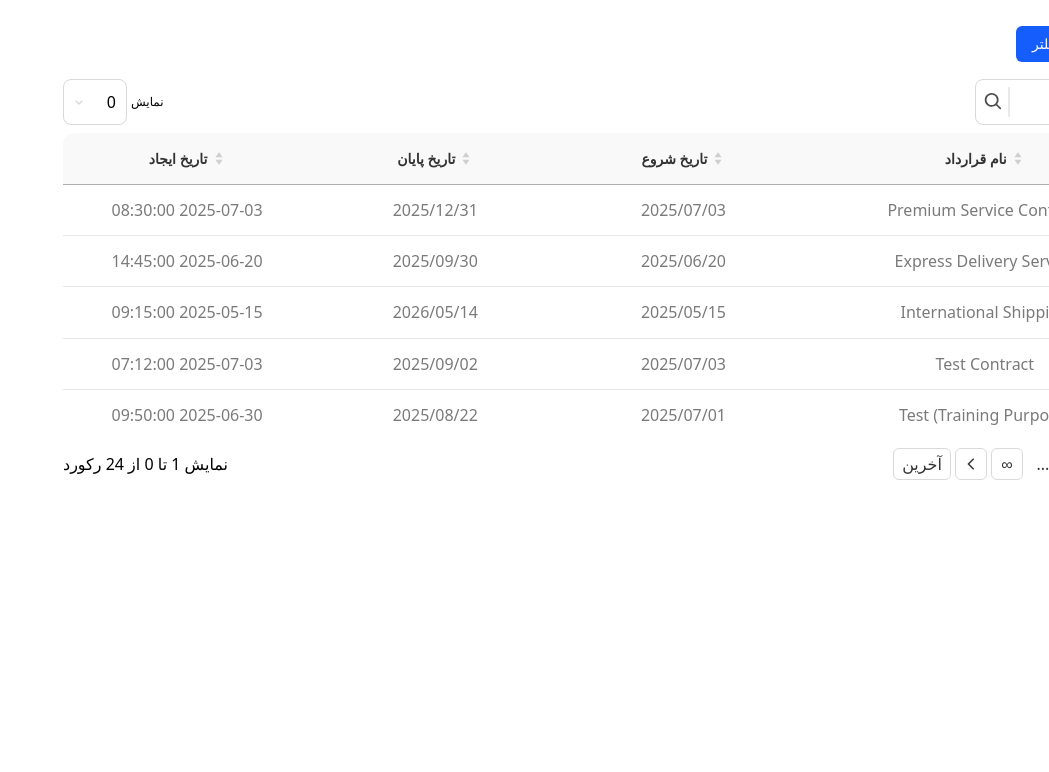
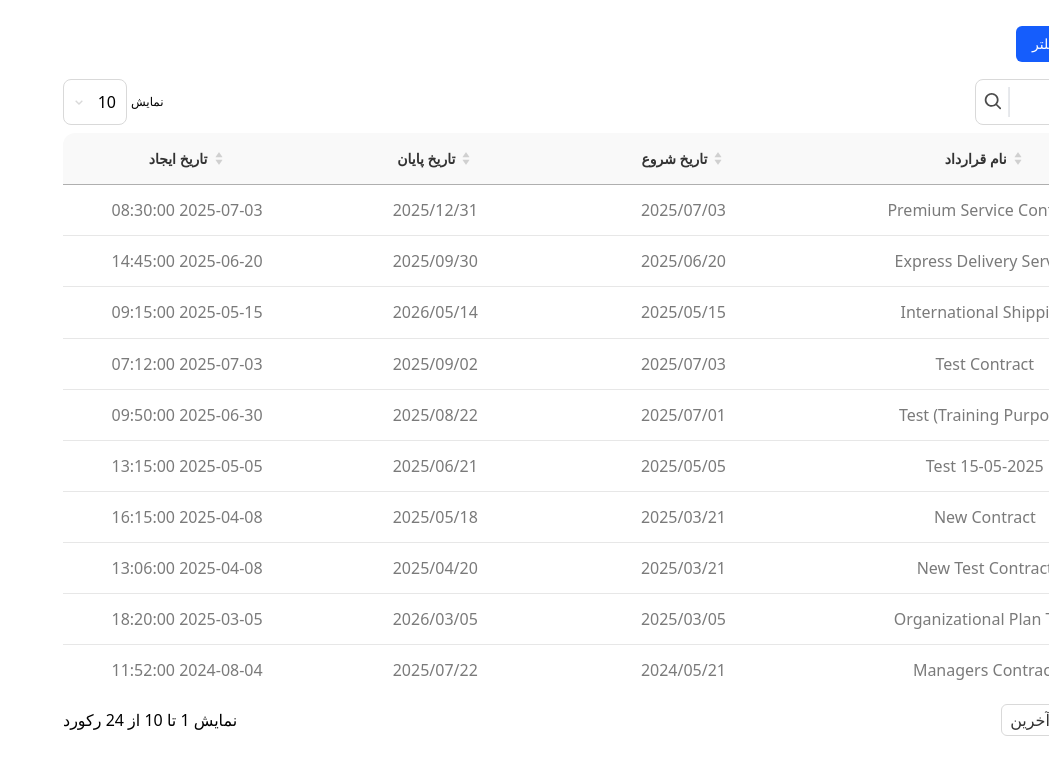
Before and after one commit to fatemeh-bd/responsive-react-datatable, a React (Vite) app: page / in a window 1280 px wide. Shown: the top 772 px of the page, without its empty margins (231-1280 px from the left). Built offline with nearby package versions, Linux system fonts and the light colour scheme.

Commit message:
add options

```diff
--- a/src/App.tsx
+++ b/src/App.tsx
@@ -34,15 +34,13 @@ const App: React.FC = () => {
     },
   ];
   return (
-    <div className="min-h-screen w-screen  p-6">
+    <div className="min-h-screen w-screen  p-6" id="content-wrapper">
       <Table
         isTestMode={true}
         columns={columns}
         endpoint="api/contracts"
         title="لیست قراردادها"
         tableName="contracts"
-        pageSize={5}
-        height={"400"}
         saveSearch={true}
         searchPlaceholder="Search..."
         // فیلترهای سفارشی
--- a/src/components/table/Table.tsx
+++ b/src/components/table/Table.tsx
@@ -1,4 +1,10 @@
-import React, { useCallback, useEffect, useMemo, useState } from "react";
+import React, {
+  useCallback,
+  useEffect,
+  useLayoutEffect,
+  useMemo,
+  useState,
+} from "react";
 import { CgClose, CgSearch } from "react-icons/cg";
 import { postMethod } from "./requirements/callApi";
 import { numberWithCommas } from "./requirements/utils";
@@ -35,7 +41,10 @@ const getSearchParams = () => {
 const updateSearchParams = (params: URLSearchParams, replace = false) => {
   if (typeof window === "undefined") return;
 
-  const newUrl = `${window.location.pathname}?${params.toString()}`;
+  const qs = params.toString();
+  const newUrl = qs
+    ? `${window.location.pathname}?${qs}`
+    : window.location.pathname;
   if (replace) {
     window.history.replaceState(null, "", newUrl);
   } else {
@@ -45,9 +54,42 @@ const updateSearchParams = (params: URLSearchParams, replace = false) => {
 
 export const defaultSize = 10;
 
+export interface AutoPageSizeConfig {
+  enabled?: boolean;
+  containerSelector?: string;
+  subtractSelectors?: string[];
+  optionalSelectorsForExtraBuffer?: string[];
+  rowHeight?: number;
+  baseBufferRows?: number;
+  extraBufferRows?: number;
+}
+
+const defaultAutoConfig: AutoPageSizeConfig = {
+  enabled: true,
+  containerSelector: "#content-wrapper",
+  subtractSelectors: [
+    "#filters",
+    "#topFilter",
+    "#tabPage",
+    "#paging",
+    "#userCards",
+    "#title",
+  ],
+  optionalSelectorsForExtraBuffer: [
+    "#tabPage",
+    "#topFilter",
+    "#userCards",
+    "#title",
+  ],
+  rowHeight: 51.15,
+  baseBufferRows: 2,
+  extraBufferRows: 1,
+};
+
 interface ExtendedTableProps extends TableProps {
   isTestMode?: boolean;
   themeConfig?: FZTableThemeConfigType;
+  autoPageSizeConfig?: AutoPageSizeConfig;
 }
 
 const Table: React.FC<ExtendedTableProps> = ({
@@ -77,7 +119,20 @@ const Table: React.FC<ExtendedTableProps> = ({
   hasColumnOrder,
   isTestMode = false,
   themeConfig,
+  autoPageSizeConfig: customAutoPageSizeConfig,
 }) => {
+  const autoConfig = { ...defaultAutoConfig, ...customAutoPageSizeConfig };
+
+  const {
+    enabled: autoEnabled,
+    containerSelector,
+    subtractSelectors,
+    optionalSelectorsForExtraBuffer,
+    rowHeight = defaultAutoConfig.rowHeight,
+    baseBufferRows,
+    extraBufferRows,
+  } = autoConfig;
+
   const searchParams = getSearchParams();
 
   const setSearchParams = useCallback(
@@ -90,8 +145,10 @@ const Table: React.FC<ExtendedTableProps> = ({
     },
     []
   );
+
   const pageSizeInitial = Number(searchParams?.get("pageSize")) || pageSize;
   const isMobile = useIsMobile();
+
   const [dynamicPageSize, setDynamicPageSize] = useState(
     isMobile ? pageSizeInitial : 0
   );
@@ -115,24 +172,7 @@ const Table: React.FC<ExtendedTableProps> = ({
   const [isFetching, setIsFetching] = useState(false);
   const [error, setError] = useState<string | null>(null);
 
-  const handleCheckboxChange = useCallback(
-    (row: any) => {
-      const id = row?.[selectedKey];
-      if (!id) return;
-
-      if (selectedIds?.includes(id)) {
-        onSelectChange?.(selectedIds.filter((i) => i !== id));
-      } else {
-        onSelectChange?.([...(selectedIds || []), id]);
-      }
-    },
-    [selectedIds, onSelectChange, selectedKey]
-  );
-
-  const handleOrderChange = useCallback((newOrder: OrderType) => {
-    setOrder(newOrder ? [newOrder] : []);
-  }, []);
-
+  // columnsWithRow memo
   const columnsWithRow = useMemo<ColumnType[]>(() => {
     return [
       {
@@ -160,24 +200,43 @@ const Table: React.FC<ExtendedTableProps> = ({
       },
       ...columns,
     ];
+    // eslint-disable-next-line react-hooks/exhaustive-deps
   }, [
     columns,
     isSelectable,
     selectedIds,
     selectedKey,
-    handleCheckboxChange,
     isMobile,
     pageNum,
     dynamicPageSize,
     endpoint,
   ]);
 
+  // checkbox handler depends on selectedIds etc
+  const handleCheckboxChange = useCallback(
+    (row: any) => {
+      const id = row?.[selectedKey];
+      if (!id) return;
+
+      if (selectedIds?.includes(id)) {
+        onSelectChange?.(selectedIds.filter((i) => i !== id));
+      } else {
+        onSelectChange?.([...(selectedIds || []), id]);
+      }
+    },
+    [selectedIds, onSelectChange, selectedKey]
+  );
+
+  const handleOrderChange = useCallback((newOrder: OrderType) => {
+    setOrder(newOrder ? [newOrder] : []);
+  }, []);
+
   const refreshableCustomBody = Array.isArray(customBody)
     ? customBody.filter((item) => !item.noRefresh)
     : [];
-
   const payloadCustomBody = customBody || [];
 
+  // fetchTableData
   const fetchTableData = useCallback(async () => {
     try {
       setIsFetching(true);
@@ -206,7 +265,9 @@ const Table: React.FC<ExtendedTableProps> = ({
 
         onFetch?.(response);
         setTableRows(response);
-      } else {
+        return;
+      }
+
       const makeCurrentCols = columnsWithRow
         ?.filter((i) => i.data !== null)
         ?.map((item) => ({
@@ -244,36 +305,39 @@ const Table: React.FC<ExtendedTableProps> = ({
       );
       onFetch?.(response);
       setTableRows(response);
-      }
     } catch (error: any) {
       setError(error?.message || "خطا در دریافت داده‌ها");
+      // keep console.error for developer debugging
       console.error("API Error:", error);
     } finally {
       setIsFetching(false);
     }
+    // eslint-disable-next-line react-hooks/exhaustive-deps
   }, [
     pageNum,
     debouncedSearch,
     order,
     pageSizeState,
-    JSON.stringify(refreshableCustomBody),
-    isTestMode,
     endpoint,
     baseUrl,
+    isTestMode,
+    JSON.stringify(refreshableCustomBody),
   ]);
 
   useEffect(() => {
     fetchTableData();
   }, [fetchTableData]);
 
+  // debounce search
   useEffect(() => {
     const handler = setTimeout(() => {
       setDebouncedSearch(searchValue);
     }, 400);
 
     return () => clearTimeout(handler);
-  }, [searchValue, setSearchParams]);
+  }, [searchValue]);
 
+  // save/load search in session storage
   useEffect(() => {
     if (saveSearch && tableName) {
       const key = `search_${tableName}`;
@@ -293,6 +357,7 @@ const Table: React.FC<ExtendedTableProps> = ({
     }
   }, [searchValue, saveSearch, tableName]);
 
+  // active filter count
   const activeFilterCount = Array.isArray(customBody)
     ? customBody.reduce((count, item) => {
         if (!item.isFilter) return count;
@@ -303,6 +368,55 @@ const Table: React.FC<ExtendedTableProps> = ({
         return hasValue ? count + 1 : count;
       }, 0)
     : 0;
+
+  // auto page size calculation (useLayoutEffect)
+  useLayoutEffect(() => {
+    if (!isMobile && autoEnabled) {
+      const calcSize = () => {
+        let sumSubtract = 0;
+        for (const sel of subtractSelectors || []) {
+          sumSubtract += Number(document.querySelector(sel)?.clientHeight || 0);
+        }
+        const availableHeight =
+          Number(
+            document.querySelector(containerSelector || "")?.clientHeight || 0
+          ) - sumSubtract;
+
+        const rows = Math.floor(availableHeight / (rowHeight || 51.15));
+        let buffer = baseBufferRows || 2;
+        const hasOptional = (optionalSelectorsForExtraBuffer || []).some(
+          (sel) => Number(document.querySelector(sel)?.clientHeight || 0) > 0
+        );
+        if (hasOptional) buffer += extraBufferRows || 1;
+
+        const newSize = rows - buffer;
+        if (newSize > 0) {
+          setTableHeightPageSize(newSize); // for height calc
+          if (!dynamicPageSize) {
+            setDynamicPageSize(
+              Number(getSearchParams()?.get("pageSize")) || newSize
+            );
+            setPageSizeState(
+              Number(getSearchParams()?.get("pageSize")) || newSize
+            );
+          }
+        }
+      };
+
+      calcSize();
+      const observer = new MutationObserver(calcSize);
+      observer.observe(document.body, { childList: true, subtree: true });
+      return () => observer.disconnect();
+    }
+    // eslint-disable-next-line react-hooks/exhaustive-deps
+  }, [endpoint, isMobile, JSON.stringify(autoConfig)]);
+
+  // sync dynamic page size effect: when user changes page size via control, update pageSizeState
+  useEffect(() => {
+    if (dynamicPageSize && dynamicPageSize !== pageSizeState) {
+      setPageSizeState(dynamicPageSize);
+    }
+  }, [dynamicPageSize, pageSizeState]);
 
   if (error) {
     return (
@@ -331,10 +445,6 @@ const Table: React.FC<ExtendedTableProps> = ({
           id="filters"
           className={`flex items-start gap-2 justify-between mb-2 max-md:items-center flex-wrap-reverse`}
         >
-          {/* {title && (
-          <Title className="md:hidden max-sm:!text-base">{title}</Title>
-        )} */}
-
           <div
             className={`flex md:items-start items-center md:gap-2 gap-3 w-fit md:flex-wrap-reverse max-md:w-full`}
           >
@@ -344,7 +454,7 @@ const Table: React.FC<ExtendedTableProps> = ({
                   value={searchValue}
                   onChange={(e) => {
                     setSearchValue(e.target.value);
-                    if (searchParams?.get("page")) {
+                    if (getSearchParams()?.get("page")) {
                       setSearchParams(
                         (prev) => {
                           const newParams = new URLSearchParams(prev);
@@ -398,20 +508,30 @@ const Table: React.FC<ExtendedTableProps> = ({
                 pageSize={pageSizeInitial}
                 onPageSizeChange={(newSize) => {
                   setDynamicPageSize(newSize);
+                  // update URL params
+                  setSearchParams((prev) => {
+                    const newParams = new URLSearchParams(prev);
+                    newParams.set("pageSize", String(newSize));
+                    return newParams;
+                  });
                 }}
               />
             )}
           </div>
         </div>
+
         <ResponsiveTable
           columns={columnsWithRow}
           isLoading={isFetching}
           rows={tableRows?.data || []}
-          pageSize={pageSize}
+          pageSize={dynamicPageSize || pageSizeState || pageSize}
           maxHeight={
-            height || pageSize >= defaultSize
-              ? `calc(${pageSize * 51.15}px)`
-              : `calc(${pageSize * 51.15}px)`
+            height
+              ? height
+              : `calc(${
+                  (tableHeightPageSize || pageSizeState || pageSize) *
+                  (rowHeight || 51.15)
+                }px)`
           }
           onOrderChange={handleOrderChange}
         />
@@ -423,13 +543,18 @@ const Table: React.FC<ExtendedTableProps> = ({
           <div className="flex items-center max-sm:justify-center justify-between gap-2 md:mt-2 flex-wrap-reverse">
             <Pagination
               totalItems={tableRows?.recordsFiltered || 0}
-              pageSize={dynamicPageSize}
+              pageSize={dynamicPageSize || pageSizeState || pageSize}
             />
             {tableRows?.recordsFiltered > 0 && !isMobile && (
               <p className="sm:mr-auto w-fit font-medium">
-                نمایش {(Number(pageNum) - 1) * dynamicPageSize + 1} تا{" "}
+                نمایش{" "}
+                {(Number(pageNum) - 1) *
+                  (dynamicPageSize || pageSizeState || pageSize) +
+                  1}{" "}
+                تا{" "}
                 {Math.min(
-                  Number(pageNum) * dynamicPageSize,
+                  Number(pageNum) *
+                    (dynamicPageSize || pageSizeState || pageSize),
                   tableRows?.recordsFiltered
                 )}{" "}
                 از {numberWithCommas(tableRows?.recordsFiltered)} رکورد
@@ -452,7 +577,6 @@ const Table: React.FC<ExtendedTableProps> = ({
         <Modal
           size="lg"
           title="فیلتر ها"
-          // childrenClass="!h-[80svh]"
           isOpen={openFilter}
           onClose={() => setOpenFilter(false)}
         >
@@ -470,6 +594,7 @@ const Table: React.FC<ExtendedTableProps> = ({
               outline
               Icon={BiTrash}
               onClick={() => {
+                // remove all params
                 setSearchParams(() => {
                   const newParams = getSearchParams();
                   Array.from(newParams.keys()).forEach((key) =>
```
Also changed, not shown: src/components/table/Pagination.tsx (+38 -34 lines), src/components/table/ResponsiveTable.tsx (+36 -17 lines). Lines whose indentation alone changed are shown as unchanged.
